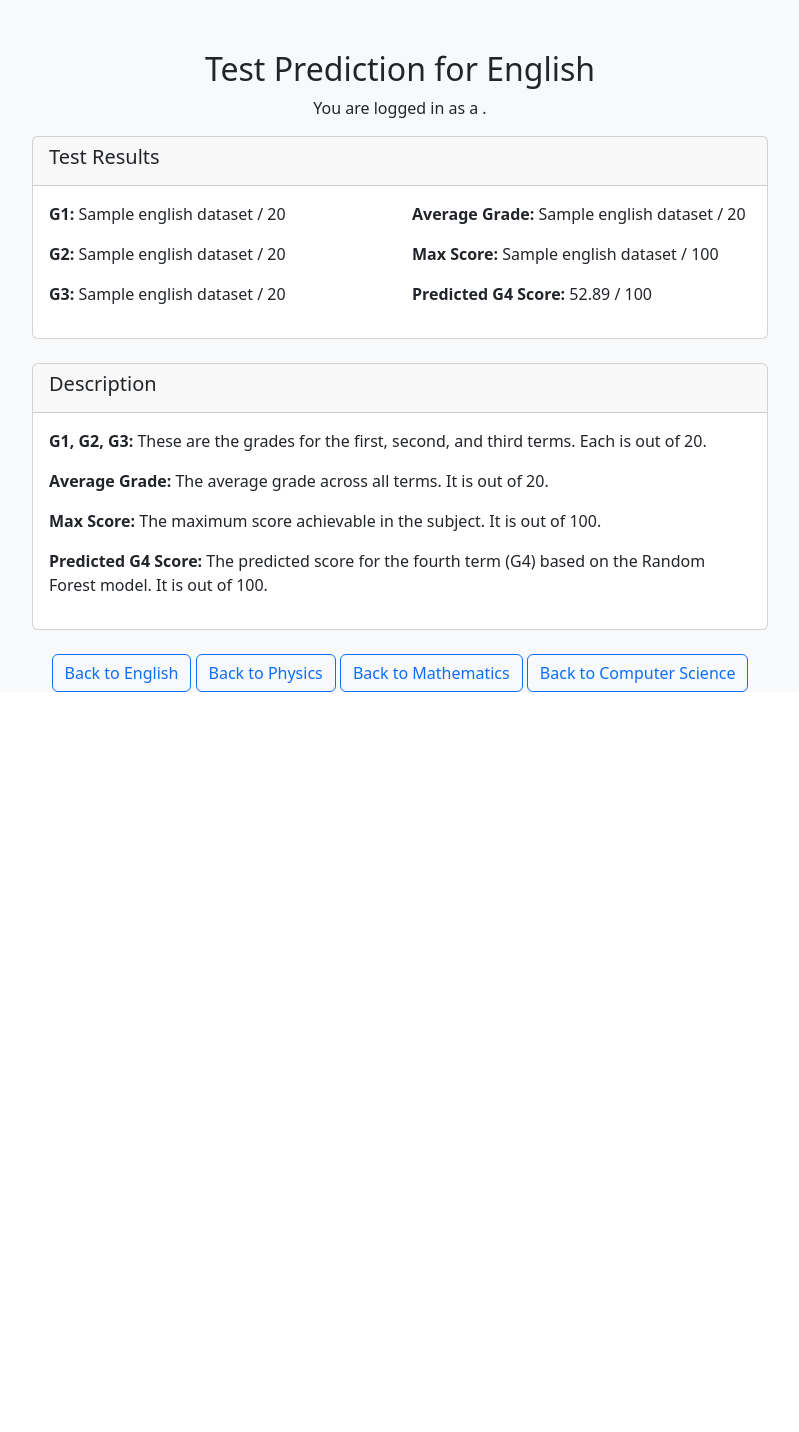
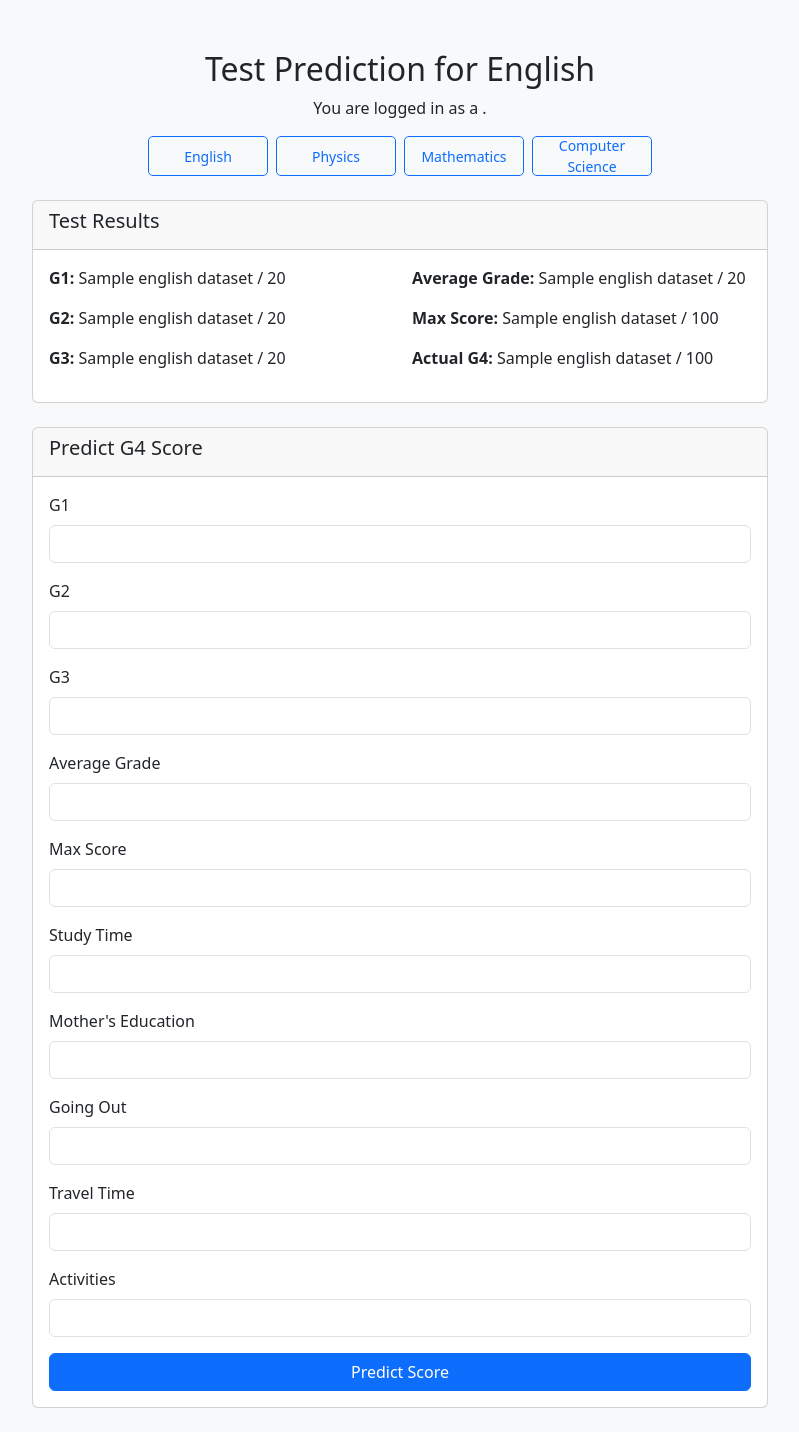
Before and after one commit to Aakritisingla1895/Student-Grade-Prediction-Web-App-Code, a Flask app: page /test_prediction/english in a window 1280 px wide. Shown: the part 124-1556 px from the top of the page, without its empty margins (240-1039 px from the left). Before the commit the page ends 816 px from the top, so only its background shows below. Run offline with Flask 3, Linux system fonts and the light colour scheme; the visitor is signed in with stand-in values (Sample User, id 1); a database or web service that is not in the repository returns one stand-in record (values such as "Sample title"); some libraries are stand-ins or nearby versions.

Commit message:
Prediction screen - done

```diff
--- a/app.py
+++ b/app.py
@@ -4,7 +4,10 @@ from dotenv import load_dotenv
 import os
 import bcrypt
 from datetime import timedelta
-import joblib
+import pickle
+import joblib  # For efficient model serialization
+import numpy as np
+
 # Load environment variables
 load_dotenv()
 
@@ -22,19 +25,14 @@ def get_db_connection():
         port=os.getenv("DB_PORT")
     )
 
-
-import bcrypt
-
 # Hash a password
 def hash_password(password):
-    # Generate a salt and hash the password
     salt = bcrypt.gensalt()
     hashed_password = bcrypt.hashpw(password.encode('utf-8'), salt)
     return hashed_password.decode('utf-8')  # Decode to store as a string in the database
 
 # Verify a password
 def check_password(hashed_password, user_password):
-    # Check if the provided password matches the hashed password
     return bcrypt.checkpw(user_password.encode('utf-8'), hashed_password.encode('utf-8'))
 
 # Before request handler
@@ -135,7 +133,6 @@ def signup():
         return redirect(url_for("login"))
     return render_template("signup.html")
 
-
 @app.route("/forgot_password", methods=["GET", "POST"])
 def forgot_password():
     if request.method == "POST":
@@ -176,7 +173,6 @@ def forgot_password():
         else:
             flash("Identifier not found. Please try again.", "danger")
     return render_template("forgot_password.html")
-
 
 @app.route("/user_form", defaults={"subject": "english"}, methods=["GET", "POST"])
 @app.route("/user_form/<subject>", methods=["GET", "POST"])
@@ -233,53 +229,122 @@ def user_form(subject):
                            subject=subject,
                            student_data=student_data)
 
+@app.route("/predict_score/<subject>", methods=["POST"])
+def predict_score(subject):
+    if "username" not in session:
+        return redirect(url_for("login"))
+
+    # Load the appropriate model
+    model_path = os.path.join('models', f'{subject}_updated_random_forest_model.pkl')
+    if not os.path.exists(model_path):
+        flash(f"Model for {subject} not found.", "danger")
+        return redirect(url_for("dashboard"))
+
+    try:
+        # Use joblib to load the model (more efficient for large models)
+        model = joblib.load(model_path)
+
+        # Ensure the loaded object is a model
+        if not hasattr(model, 'predict'):
+            flash(f"Invalid model file for {subject}.", "danger")
+            return redirect(url_for("dashboard"))
+
+        # Get form data with default values
+        g1 = float(request.form.get('g1', 0.0))
+        g2 = float(request.form.get('g2', 0.0))
+        g3 = float(request.form.get('g3', 0.0))
+        average_grade = float(request.form.get('average_grade', 0.0))
+        max_score = float(request.form.get('max_score', 0.0))
+        studytime = float(request.form.get('studytime', 0.0))
+        medu = float(request.form.get('medu', 0.0))
+        going_out = float(request.form.get('going_out', 0.0))
+        traveltime = float(request.form.get('traveltime', 0.0))
+        activities = float(request.form.get('activities', 0.0))
+
+        # Prepare the input for prediction
+        input_data = [[g1, g2, g3, average_grade, max_score, studytime, medu, going_out, traveltime, activities]]
+
+        # Make prediction
+        predicted_g4 = model.predict(input_data)[0]
+
+        # Redirect back to the test prediction page with results
+        return redirect(url_for('test_prediction',
+                               subject=subject,
+                               predicted_g4=predicted_g4))
+
+    except Exception as e:
+        flash(f"Prediction failed: {str(e)}", "danger")
+        return redirect(url_for('test_prediction', subject=subject))
+
 @app.route("/test_prediction/<subject>", methods=["GET", "POST"])
 def test_prediction(subject):
     if "username" not in session:
         return redirect(url_for("login"))
 
-    student_id = session.get("username")  # Assuming student_id is stored in session
+    student_id = session.get("username")
 
-    # Fetch subject-specific data
+    # Determine the table name based on the subject
+    if subject == "english":
+        table_name = "english_dataset"
+    elif subject == "physics":
+        table_name = "physics_dataset"
+    elif subject == "mathematics":
+        table_name = "maths_dataset"
+    elif subject == "computer_science":
+        table_name = "computer_science_dataset"
+    else:
+        flash("Invalid subject.", "danger")
+        return redirect(url_for("dashboard"))
+
+    # Fetch subject-specific data from the database
     conn = get_db_connection()
     cur = conn.cursor()
 
-    # Determine the table based on the subject
-    if subject == "english":
-        cur.execute("SELECT * FROM english_dataset WHERE student_id = %s", (student_id,))
-    elif subject == "physics":
-        cur.execute("SELECT * FROM physics_dataset WHERE student_id = %s", (student_id,))
-    elif subject == "mathematics":
-        cur.execute("SELECT * FROM maths_dataset WHERE student_id = %s", (student_id,))
-    elif subject == "computer_science":
-        cur.execute("SELECT * FROM computer_science_dataset WHERE student_id = %s", (student_id,))
-
+    # Query the appropriate table
+    query = f"SELECT * FROM {table_name} WHERE student_id = %s"
+    cur.execute(query, (student_id,))
     student_data = cur.fetchone()
     cur.close()
     conn.close()
 
     if not student_data:
-        flash("No data found for this student.", "danger")
+        flash(f"No data found for this student in {subject}.", "danger")
         return redirect(url_for("dashboard"))
 
-    # Bypass model prediction for now
-    # Use dummy or autopopulated data for the prediction screen
-    g1 = student_data[24]  # G1
-    g2 = student_data[25]  # G2
-    g3 = student_data[26]  # G3
-    average_grade = student_data[29]  # Average Grade
-    max_score = student_data[30]  # Max Score
-    predicted_g4 = 52.89  # Dummy predicted G4 score (replace with actual logic later)
+    # Initialize variables with default values
+    g1 = g2 = g3 = average_grade = max_score = g4 = predicted_g4 = 0
+    accuracy = 95.15  # Example accuracy, replace with actual model accuracy
 
-    # Pass the fetched data and dummy prediction to the template
+    # Fetch dynamic data from the database
+    try:
+        g1 = student_data[24]    # G1 (index 24)
+        g2 = student_data[25]    # G2 (index 25)
+        g3 = student_data[26]    # G3 (index 26)
+        average_grade = student_data[28]  # Average Grade (index 28)
+        max_score = student_data[29]      # Max Score (index 29)
+        g4 = student_data[30]             # G4 (index 30)
+    except IndexError as e:
+        print(f"IndexError: {e}")
+        flash(f"Data mismatch for {subject}.", "warning")
+        return redirect(url_for("dashboard"))
+
+    # Get predicted_g4 from query parameters if available
+    predicted_g4 = request.args.get('predicted_g4', None)
+    if predicted_g4 is not None:
+        predicted_g4 = float(predicted_g4)
+
+    # Pass the fetched data to the template
     return render_template("test_prediction.html",
-                           subject=subject,
-                           g1=g1,
-                           g2=g2,
-                           g3=g3,
-                           average_grade=average_grade,
-                           max_score=max_score,
-                           predicted_g4=predicted_g4)
+                         subject=subject,
+                         g1=g1,
+                         g2=g2,
+                         g3=g3,
+                         average_grade=average_grade,
+                         max_score=max_score,
+                         g4=g4,
+                         predicted_g4=predicted_g4,
+                         accuracy=accuracy,
+                         student_data=student_data)
 
 @app.route("/dashboard")
 def dashboard():
@@ -297,5 +362,6 @@ def logout():
     session.clear()
     flash("You have been logged out.", "info")
     return redirect(url_for("login"))
+
 if __name__ == "__main__":
     app.run(debug=True)
--- a/templates/test_prediction.html
+++ b/templates/test_prediction.html
@@ -4,6 +4,16 @@
     <div class="col-md-8">
         <h2 class="text-center">Test Prediction for {{ subject|title }}</h2>
         <p class="text-center">You are logged in as a {{ role }}.</p>
+
+        <!-- Subject Navigation -->
+        <div class="mb-4 text-center">
+            <div class="d-flex justify-content-center gap-2">
+                <a href="{{ url_for('test_prediction', subject='english') }}" class="btn btn-outline-primary btn-square subject-tab" id="english-tab">English</a>
+                <a href="{{ url_for('test_prediction', subject='physics') }}" class="btn btn-outline-primary btn-square subject-tab" id="physics-tab">Physics</a>
+                <a href="{{ url_for('test_prediction', subject='mathematics') }}" class="btn btn-outline-primary btn-square subject-tab" id="mathematics-tab">Mathematics</a>
+                <a href="{{ url_for('test_prediction', subject='computer_science') }}" class="btn btn-outline-primary btn-square subject-tab" id="computer_science-tab">Computer Science</a>
+            </div>
+        </div>
 
         <!-- Test Results -->
         <div class="card mb-4">
@@ -20,32 +30,81 @@
                     <div class="col-md-6">
                         <p><strong>Average Grade:</strong> {{ average_grade }} / 20</p>
                         <p><strong>Max Score:</strong> {{ max_score }} / 100</p>
-                        <p><strong>Predicted G4 Score:</strong> {{ predicted_g4 }} / 100</p>
+                        <p><strong>Actual G4:</strong> {{ g4 }} / 100</p>
                     </div>
                 </div>
             </div>
         </div>
 
-        <!-- Description -->
+        <!-- Prediction Form -->
         <div class="card mb-4">
             <div class="card-header">
-                <h5 class="card-title">Description</h5>
+                <h5 class="card-title">Predict G4 Score</h5>
             </div>
             <div class="card-body">
-                <p><strong>G1, G2, G3:</strong> These are the grades for the first, second, and third terms. Each is out of 20.</p>
-                <p><strong>Average Grade:</strong> The average grade across all terms. It is out of 20.</p>
-                <p><strong>Max Score:</strong> The maximum score achievable in the subject. It is out of 100.</p>
-                <p><strong>Predicted G4 Score:</strong> The predicted score for the fourth term (G4) based on the Random Forest model. It is out of 100.</p>
+                <form method="POST" action="{{ url_for('predict_score', subject=subject) }}">
+                    <!-- Auto-populated fields from database -->
+                    <div class="mb-3">
+                        <label class="form-label">G1</label>
+                        <input type="number" step="0.01" class="form-control" name="g1" value="{{ g1 }}" readonly>
+                    </div>
+                    <div class="mb-3">
+                        <label class="form-label">G2</label>
+                        <input type="number" step="0.01" class="form-control" name="g2" value="{{ g2 }}" readonly>
+                    </div>
+                    <div class="mb-3">
+                        <label class="form-label">G3</label>
+                        <input type="number" step="0.01" class="form-control" name="g3" value="{{ g3 }}" readonly>
+                    </div>
+                    <div class="mb-3">
+                        <label class="form-label">Average Grade</label>
+                        <input type="number" step="0.01" class="form-control" name="average_grade" value="{{ average_grade }}" readonly>
+                    </div>
+                    <div class="mb-3">
+                        <label class="form-label">Max Score</label>
+                        <input type="number" step="0.01" class="form-control" name="max_score" value="{{ max_score }}" readonly>
+                    </div>
+                    <div class="mb-3">
+                        <label class="form-label">Study Time</label>
+                        <input type="number" step="0.01" class="form-control" name="studytime" value="{{ student_data[12] }}" readonly>
+                    </div>
+                    <div class="mb-3">
+                        <label class="form-label">Mother's Education</label>
+                        <input type="number" step="0.01" class="form-control" name="medu" value="{{ student_data[7] }}" readonly>
+                    </div>
+                    <div class="mb-3">
+                        <label class="form-label">Going Out</label>
+                        <input type="number" step="0.01" class="form-control" name="going_out" value="{{ student_data[19] }}" readonly>
+                    </div>
+                    <div class="mb-3">
+                        <label class="form-label">Travel Time</label>
+                        <input type="number" step="0.01" class="form-control" name="traveltime" value="{{ student_data[11] }}" readonly>
+                    </div>
+                    <div class="mb-3">
+                        <label class="form-label">Activities</label>
+                        <input type="number" step="0.01" class="form-control" name="activities" value="{{ student_data[17] }}" readonly>
+                    </div>
+
+                    <!-- Predict Score Button -->
+                    <button type="submit" class="btn btn-primary w-100">Predict Score</button>
+                </form>
             </div>
         </div>
 
-        <!-- Navigation Buttons -->
-        <div class="text-center">
-            <a href="{{ url_for('user_form', subject='english') }}" class="btn btn-outline-primary">Back to English</a>
-            <a href="{{ url_for('user_form', subject='physics') }}" class="btn btn-outline-primary">Back to Physics</a>
-            <a href="{{ url_for('user_form', subject='mathematics') }}" class="btn btn-outline-primary">Back to Mathematics</a>
-            <a href="{{ url_for('user_form', subject='computer_science') }}" class="btn btn-outline-primary">Back to Computer Science</a>
+        <!-- Prediction Results -->
+        {% if predicted_g4 is not none %}
+        <div class="card mb-4">
+            <div class="card-header">
+                <h5 class="card-title">Prediction Results</h5>
+            </div>
+            <div class="card-body">
+                <div class="alert alert-success">
+                    <h4>Predicted G4 Score: {{ predicted_g4|round(2) }} / 100</h4>
+                    <p>Model Accuracy: {{ accuracy }}%</p>
+                </div>
+            </div>
         </div>
+        {% endif %}
     </div>
 </div>
 {% endblock %}
```
Also changed, not shown: templates/user_form.html (+15 -15 lines), 1 other file.
